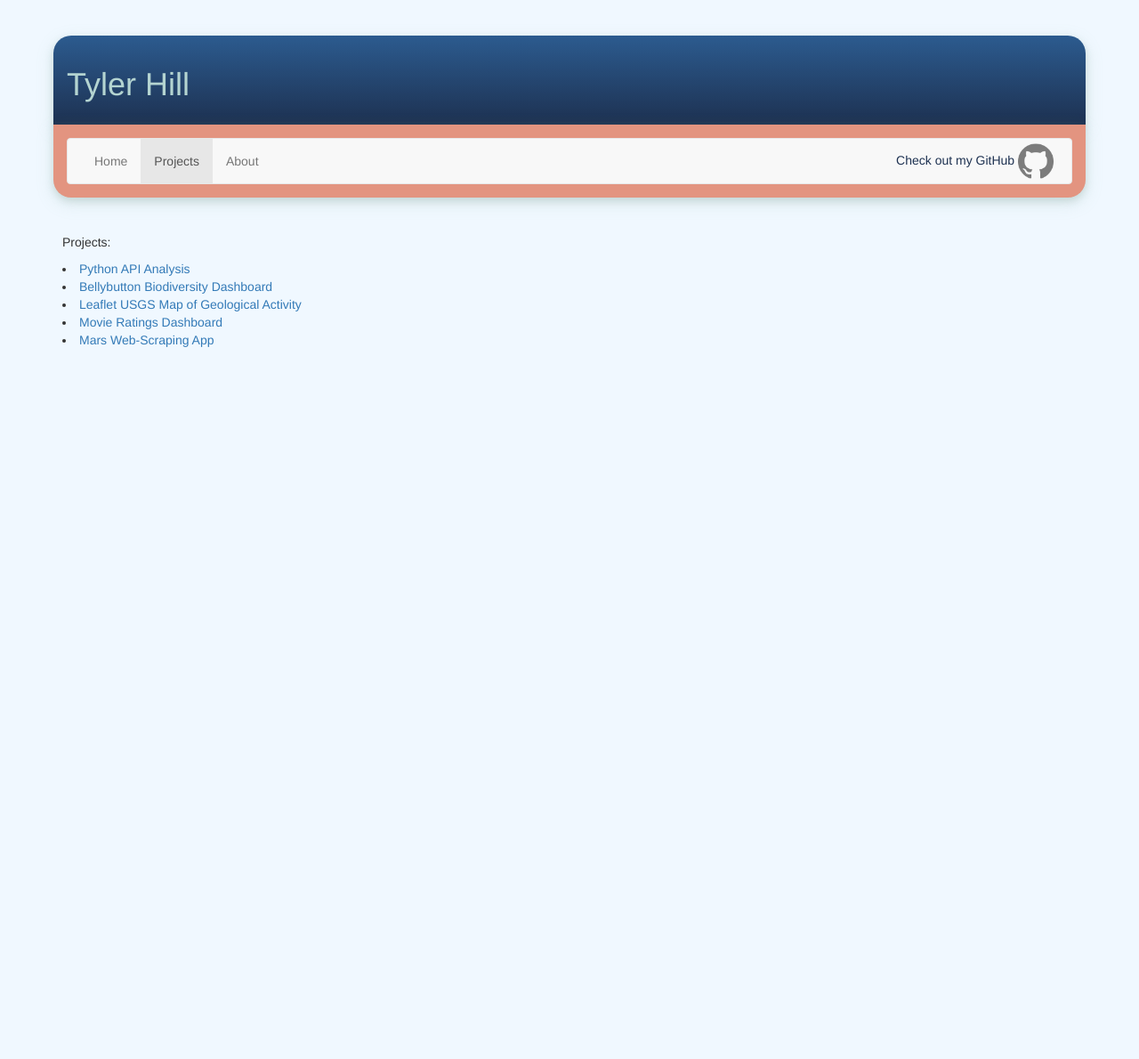
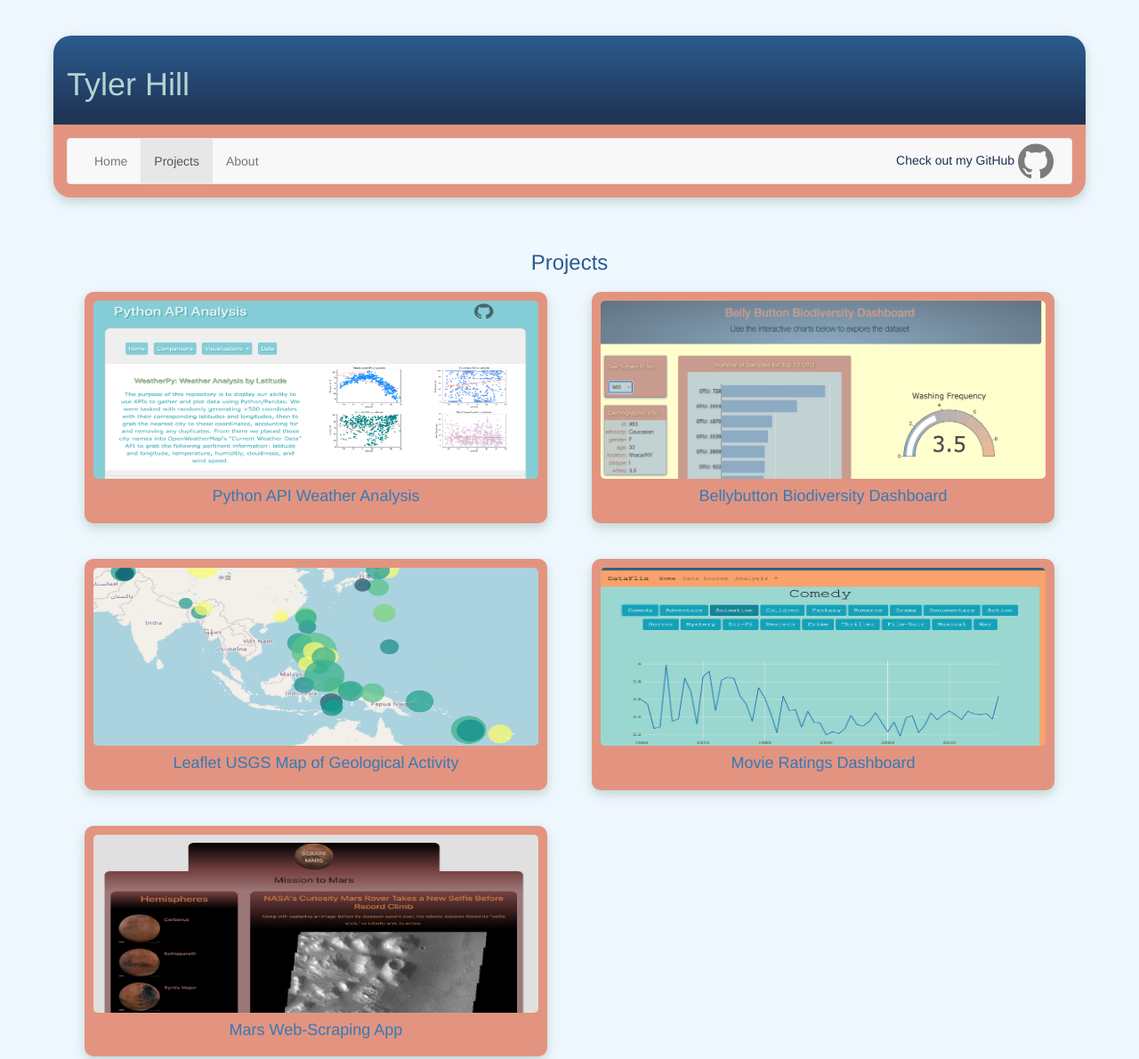
Before and after one commit to tylerhill122/tylerhill122.github.io, a plain HTML site: page projects.html in a window 1280 px wide. Shown: the top 1190 px of the page at 89% size. Before the commit the page ends 800 px from the top, so only its background shows below. Drawn offline with nearby package versions, Linux system fonts and the light colour scheme.

Commit message:
thumbnails for projects page

```diff
--- a/projects.html
+++ b/projects.html
@@ -35,12 +35,44 @@
   </div>
   <div class="row">
     <div class="col-md-12" id="main-box">
-      <p>Projects:</p>
-      <li><a href="python-api.html">Python API Analysis</a></li>
-      <li><a href="dashboard.html">Bellybutton Biodiversity Dashboard</a></li>
-      <li><a href="leaflet.html">Leaflet USGS Map of Geological Activity</a></li>
-      <li><a href="movie-dashboard.html">Movie Ratings Dashboard</a></li>
-      <li><a href="mars.html">Mars Web-Scraping App</a></li>
+      <h3>Projects</h3>
+      <div class="col-md-6">
+        <div class="project-box shade">
+          <a href="python-api.html">
+            <div><img src="static/projects/thumbnails/APIWeather.png"></div>
+            <h4>Python API Weather Analysis</h4>
+          </a>
+        </div>
+        <br>
+        <div class="project-box shade">
+          <a href="leaflet.html">
+            <div><img src="static/projects/thumbnails/leaflet.png"></div>
+            <h4>Leaflet USGS Map of Geological Activity</h4>
+          </a>
+        </div>
+        <br>
+        <div class="project-box shade">
+          <a href="mars.html">
+            <div><img src="static/projects/thumbnails/mars.png"></div>
+            <h4>Mars Web-Scraping App</h4>
+          </a>
+        </div>
+      </div>
+      <div class="col-md-6">
+        <div class="project-box shade">
+          <a href="dashboard.html">
+            <div><img src="static/projects/thumbnails/bbBiodiversity.png"></div>
+            <h4>Bellybutton Biodiversity Dashboard</h4>
+          </a>
+        </div>
+        <br>
+        <div class="project-box shade">
+          <a href="movie-dashboard.html">
+            <div><img src="static/projects/thumbnails/movieRatingsDB2.png"></div>
+            <h4>Movie Ratings Dashboard</h4>
+          </a>
+        </div>
+      </div>
     </div>
   </div>
 </div>
--- a/static/css/style.css
+++ b/static/css/style.css
@@ -48,6 +48,27 @@ body {
 #main-box {
     margin-top:30px;
     padding:10px;
+}
+
+#main-box h3 {
+    text-align: center;
+    color:#2c5b8f;
+}
+
+.project-box {
+    padding:10px;
+    margin:10px;
+    background: #e39480;
+    text-align: center;
+    border-radius: 10px;
+    color:#2c5b8f;
+}
+
+.project-box img {
+    width:500px;
+    height:200px;
+    display: block;
+    border-radius: 5px;
 }
 
 #footer {
```
Also changed, not shown: static/projects/thumbnails/APIWeather.png (added), static/projects/thumbnails/bbBiodiversity.png (added), static/projects/thumbnails/leaflet.png (added), static/projects/thumbnails/mars.png (added), static/projects/thumbnails/movieRatingsDB2.png (added).
